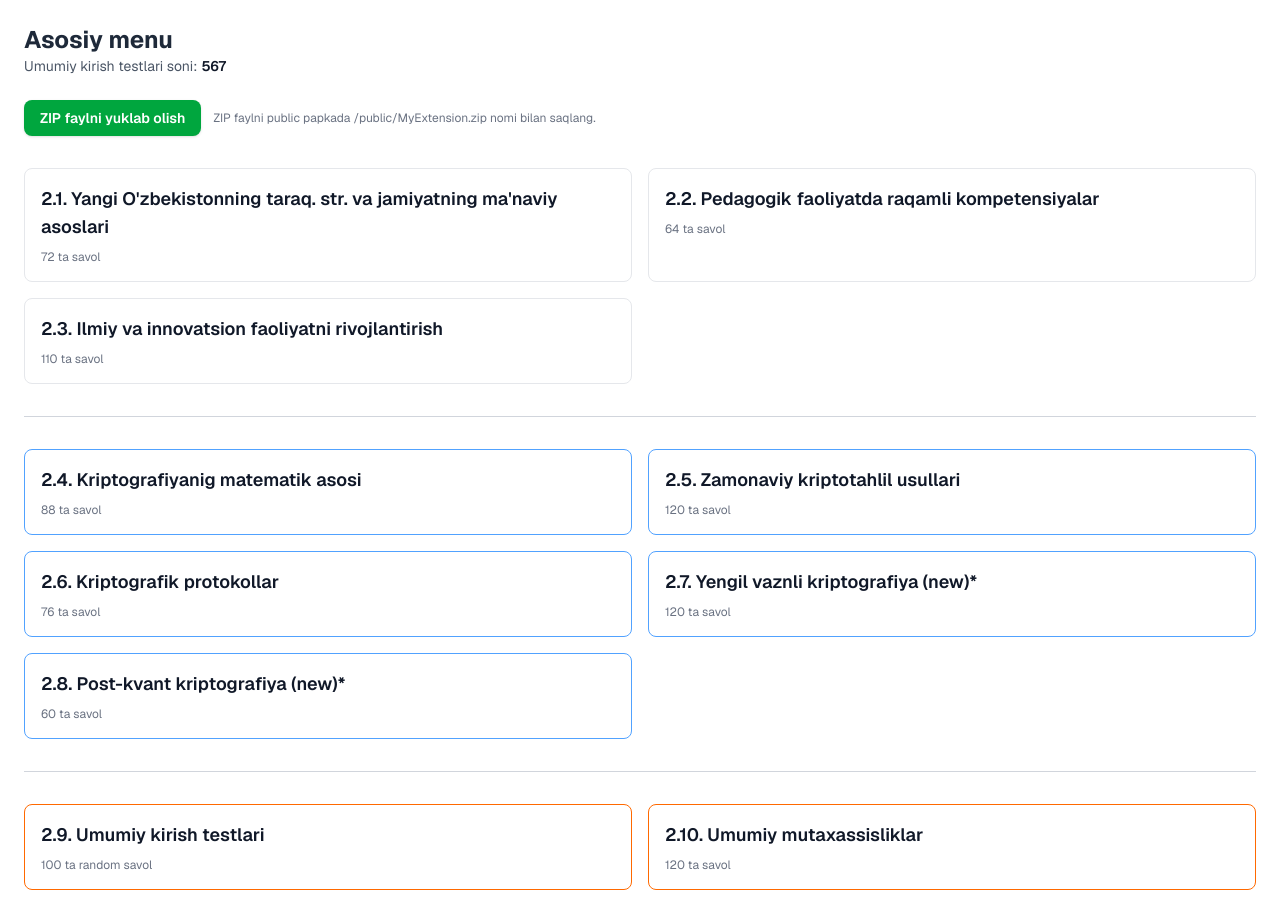
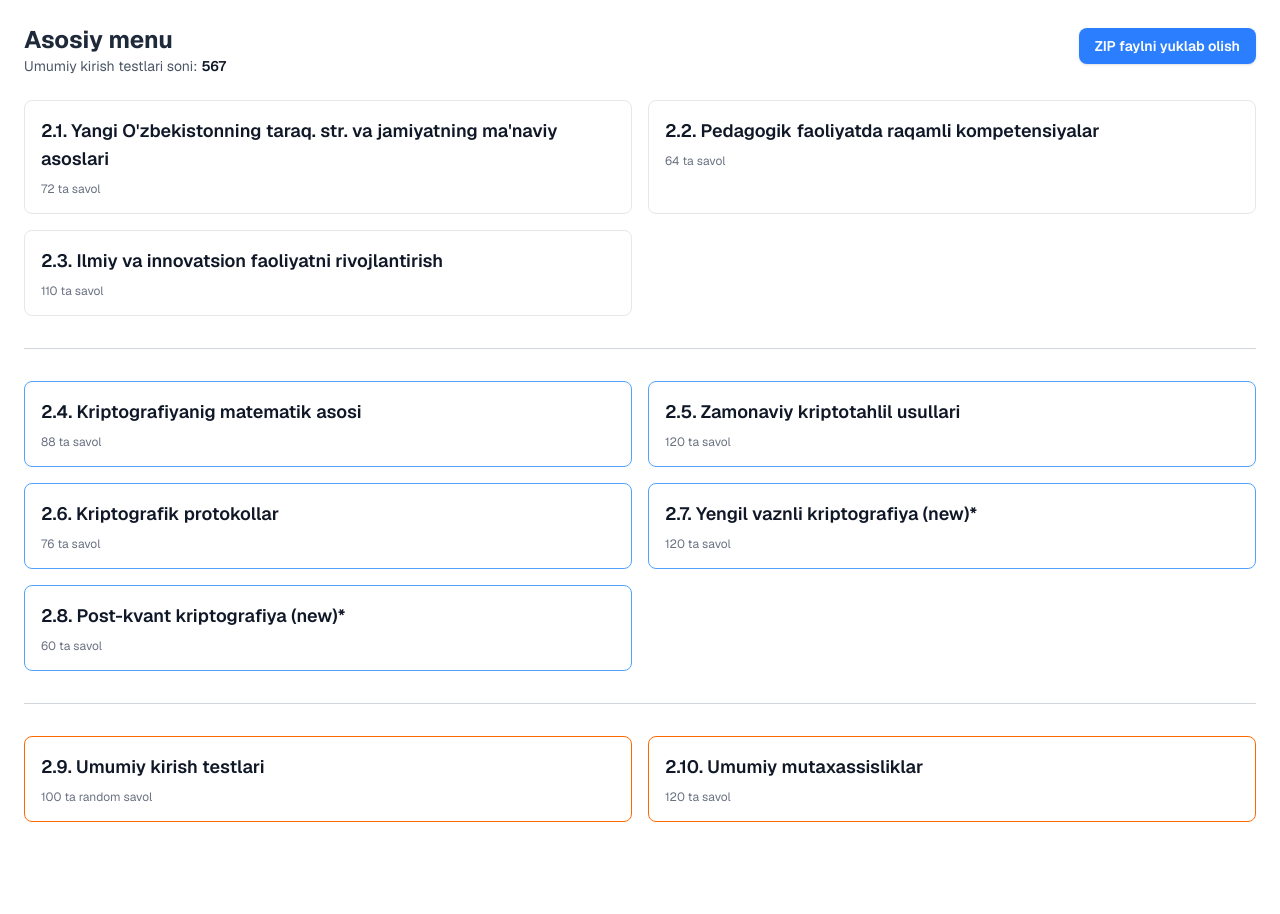
Before and after one commit to Jahongir1478282/nmt, a Next.js app: page / in a window 1280 px wide. After the commit the page ends 846 px from the top, so only its background shows below. Built offline with nearby package versions, Linux system fonts and the light colour scheme.

Commit message:
extention updated

```diff
--- a/app/page.tsx
+++ b/app/page.tsx
@@ -74,6 +74,8 @@ export default function HomePage() {
   return (
     <div className="min-h-screen bg-white p-6 font-sans text-gray-800">
       <div className="max-w-7xl mx-auto">
+        <div className="flex items-center justify-between">
+          <div>
             <h1 className="text-2xl font-bold">Asosiy menu</h1>
             <p className="text-sm text-gray-600 mb-6">
               Umumiy kirish testlari soni:
@@ -81,17 +83,17 @@ export default function HomePage() {
                 {generalCount}
               </span>
             </p>
+          </div>
           <div className="mb-8 flex flex-wrap items-center gap-3">
             <a
               href={ZIP_DOWNLOAD_PATH}
               download
-            className="inline-flex items-center gap-2 rounded-lg bg-green-600 px-4 py-2 text-sm font-semibold text-white shadow-sm transition hover:bg-green-700"
+              className="inline-flex items-center gap-2 rounded-lg bg-blue-500 px-4 py-2 text-sm font-semibold text-white shadow-sm transition hover:bg-blue-700"
             >
               ZIP faylni yuklab olish
             </a>
-          <span className="text-xs text-gray-500">
-            ZIP faylni public papkada /public/MyExtension.zip nomi bilan saqlang.
-          </span>
+
+          </div>
         </div>
         {sections.map(
           ({ cards, wrapperClass, variantClass }, sectionIndex) =>
```
Also changed, not shown: 1 other file (tests, documents, lock files or other folders). Lines whose indentation alone changed are shown as unchanged.
